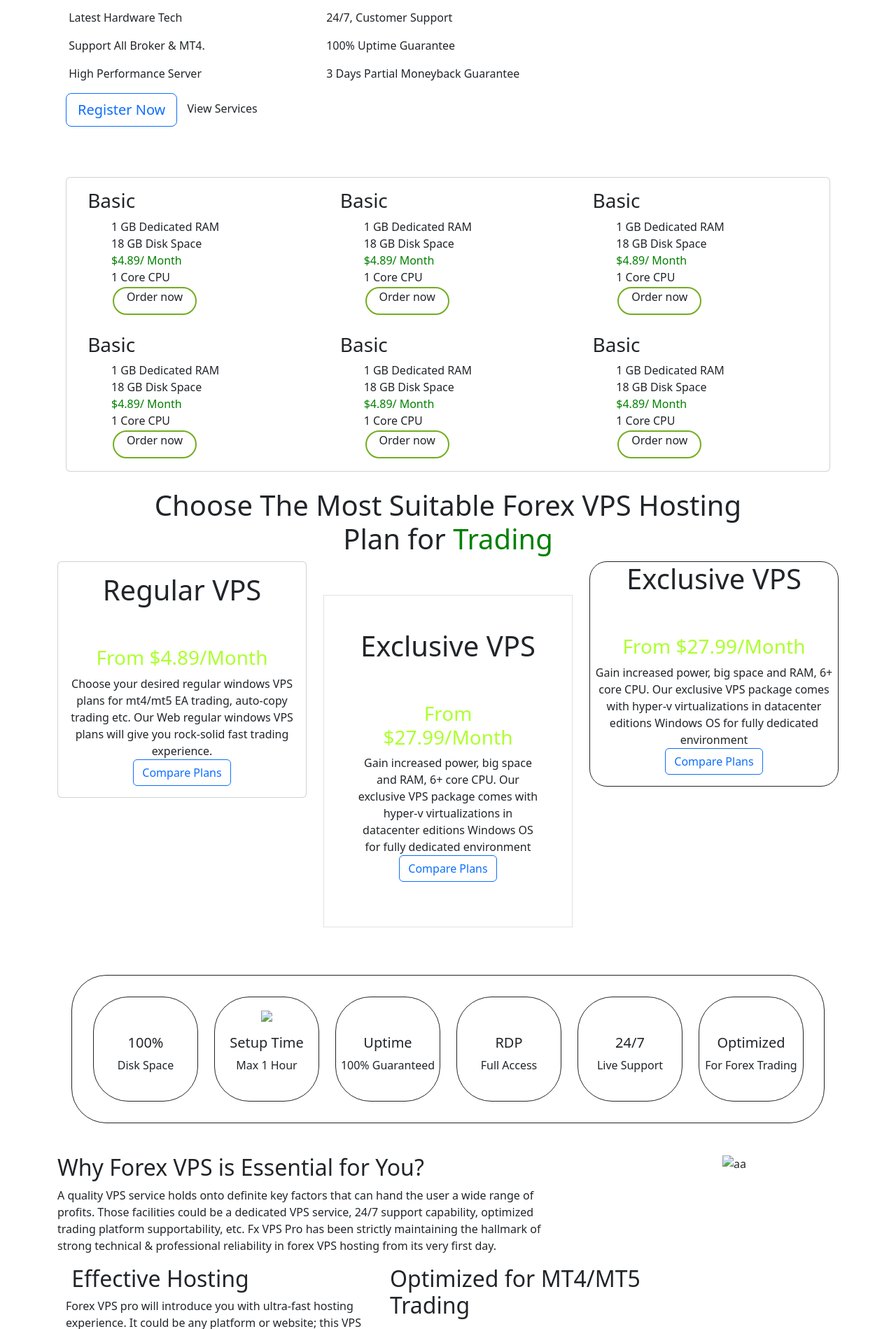
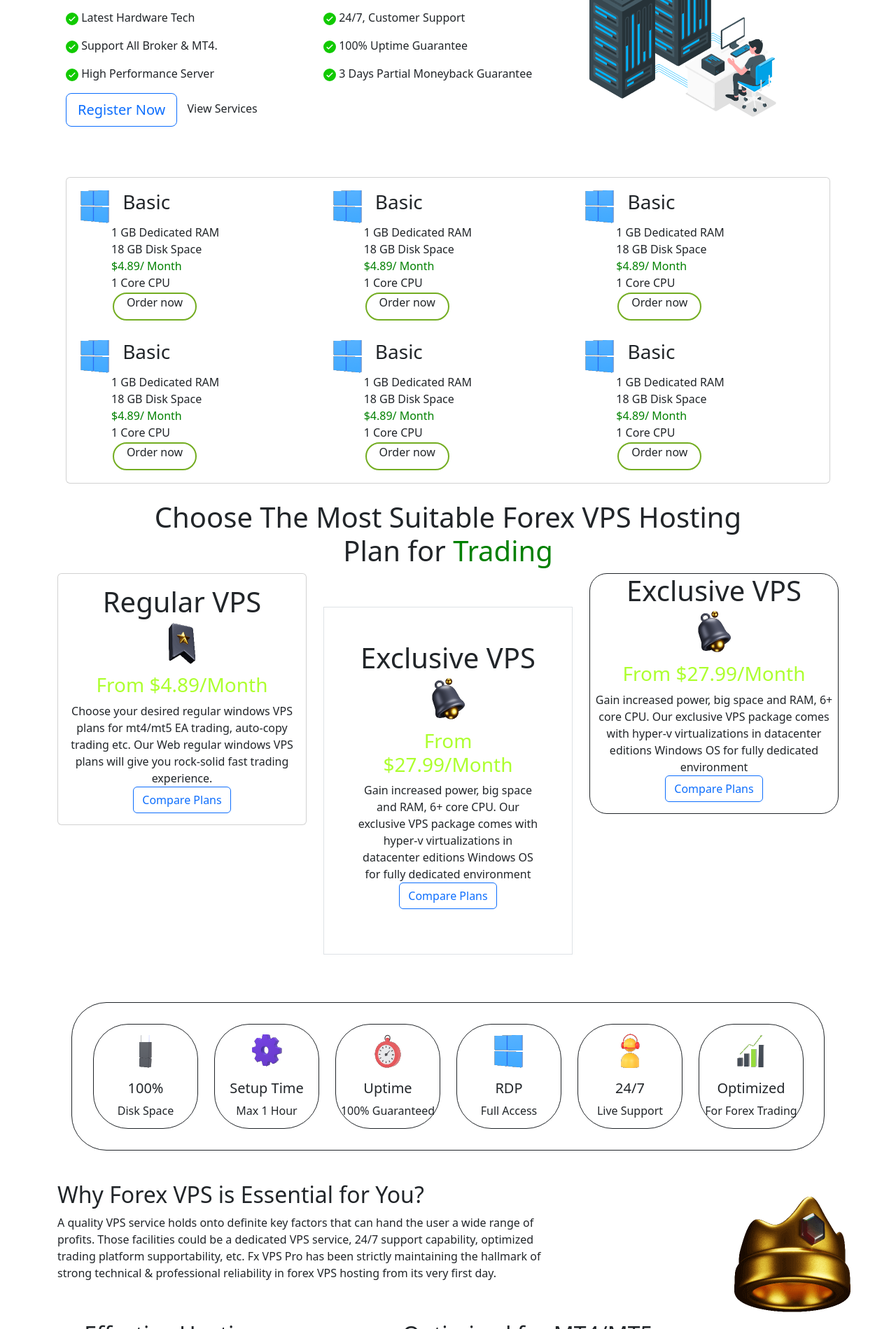
Before and after one commit to Jahangirruet/fxvpspro2, a plain HTML site: page index.html in a window 1280 px wide. Shown: the part 285-2184 px from the top of the page at 70% size. Drawn offline with Linux system fonts and the light colour scheme.

Commit message:
Update index.html

```diff
--- a/index.html
+++ b/index.html
@@ -21,17 +21,17 @@
           <ul class="nav">
             <li class="nav-item">
               <a class="nav-link text-white" href="#">
-                <img src="./img/blogs.svg" alt="" />
+                <img src="./blogs.svg" alt="" />
                 Blogs</a>
             </li>
             <li class="nav-item">
               <a class="nav-link text-white" href="#">
-                <img src="./img/cart.svg" alt="" /> View Cart
+                <img src="./cart.svg" alt="" /> View Cart
               </a>
             </li>
             <li class="nav-item">
               <a class="nav-link text-white" href="#">
-                <img src="./img/lang.svg" alt="" /> English
+                <img src="./lang.svg" alt="" /> English
               </a>
             </li>
           </ul>
@@ -42,7 +42,7 @@
     <nav style="  box-shadow: 5px 5px 5px rgb(239, 236, 236);"
       class="navbar navbar-expand-sm bg-light justify-content-center sticky-top">
       <ul class="nav">
-        <li class="nav-item"><a class="nav-link" href="#"> <img src="./img/logo.svg" alt=""></a></li>
+        <li class="nav-item"><a class="nav-link" href="#"> <img src="./logo.svg" alt=""></a></li>
         <li class="nav-item"><a class="nav-link" href="#"> PRICING</a></li>
         <li class="nav-item"><a class="nav-link" href="#"> BROKER LATENCY</a></li>
         <li class="nav-item"><a class="nav-link" href="#"> EXCL VPS</a></li>
@@ -77,14 +77,14 @@
               <div class="container">
                 <div class="row">
                   <div class="col-6">
-                    <p><img src="./img/circle.svg" alt=""> Latest Hardware Tech</p>
-                    <p><img src="./img/circle.svg" alt=""> Support All Broker & MT4.</p>
-                    <p><img src="./img/circle.svg" alt=""> High Performance Server</p>
+                    <p><img src="./circle.svg" alt=""> Latest Hardware Tech</p>
+                    <p><img src="./circle.svg" alt=""> Support All Broker & MT4.</p>
+                    <p><img src="./circle.svg" alt=""> High Performance Server</p>
                   </div>
                   <div class="col-6">
-                    <p><img src="./img/circle.svg" alt=""> 24/7, Customer Support</p>
-                    <p><img src="./img/circle.svg" alt=""> 100% Uptime Guarantee</p>
-                    <p><img src="./img/circle.svg" alt=""> 3 Days Partial Moneyback Guarantee</p>
+                    <p><img src="./circle.svg" alt=""> 24/7, Customer Support</p>
+                    <p><img src="./circle.svg" alt=""> 100% Uptime Guarantee</p>
+                    <p><img src="./circle.svg" alt=""> 3 Days Partial Moneyback Guarantee</p>
                   </div>
                 </div>
                 <div>
@@ -101,7 +101,7 @@
           </div>
         </div>
         <div class="col-4">
-          <img src="./img/Character.png" class="w-75">
+          <img src="./Character.png" class="w-75">
         </div>
       </div>
       <br>
@@ -112,7 +112,7 @@
           <div class="card-body">
             <div class="row">
               <div class="col-4">
-                <img src="./img/window.png" alt="">
+                <img src="./window.png" alt="">
                 <span style="display: inline-block; margin-left: 10px;">
                   <h3>Basic</h3>
                 </span>
@@ -135,7 +135,7 @@
               </div>
 
               <div class="col-4">
-                <img src="./img/window.png" alt="">
+                <img src="./window.png" alt="">
                 <span style="display: inline-block; margin-left: 10px;">
                   <h3>Basic</h3>
                 </span>
@@ -155,7 +155,7 @@
                 </div>
               </div>
               <div class="col-4">
-                <img src="./img/window.png" alt="">
+                <img src="./window.png" alt="">
                 <span style="display: inline-block; margin-left: 10px;">
                   <h3>Basic</h3>
                 </span>
@@ -178,7 +178,7 @@
             <br>
             <div class="row">
               <div class="col-4">
-                <img src="./img/window.png" alt="">
+                <img src="./window.png" alt="">
                 <span style="display: inline-block; margin-left: 10px;">
                   <h3>Basic</h3>
                 </span>
@@ -199,7 +199,7 @@
               </div>
 
               <div class="col-4">
-                <img src="./img/window.png" alt="">
+                <img src="./window.png" alt="">
                 <span style="display: inline-block; margin-left: 10px;">
                   <h3>Basic</h3>
                 </span>
@@ -219,7 +219,7 @@
                 </div>
               </div>
               <div class="col-4">
-                <img src="./img/window.png" alt="">
+                <img src="./window.png" alt="">
                 <span style="display: inline-block; margin-left: 10px;">
                   <h3>Basic</h3>
                 </span>
@@ -253,7 +253,7 @@
           <div class="card">
             <div class="card-body">
               <h1 class="card-title text-center">Regular VPS <br>
-                <img src="./img/bookmark-fav-dynamic-premium.png" alt="">
+                <img src="./bookmark-fav-dynamic-premium.png" alt="">
               </h1>
 
               <h3 class="text-center"><span style="color: greenyellow;">From $4.89/Month</span></h3>
@@ -269,7 +269,7 @@
           <div class="container p-5 my-5 border">
             <p class="h1 text-center">Exclusive VPS
               <br>
-              <img src="./img/bell-dynamic-premium.png" alt="">
+              <img src="./bell-dynamic-premium.png" alt="">
             </p>
             <h3 class="text-center"><span style="color: greenyellow;">From $27.99/Month </span></h3>
             <p class="text-center">
@@ -285,7 +285,7 @@
           <div id="rcorners3">
             <p class="h1 text-center">Exclusive VPS
               <br>
-              <img src="./img/bell-dynamic-premium.png" alt="">
+              <img src="./bell-dynamic-premium.png" alt="">
             </p>
             <h3 class="text-center"><span style="color: greenyellow;">From $27.99/Month </span></h3>
             <p class="text-center">
@@ -305,7 +305,7 @@
           <div class="col-2">
             <div id="rcorners4">
               <p class="text-center pt-2">
-                <img src="./img/Flash_drive_perspective_matte.png" alt="">
+                <img src="./Flash_drive_perspective_matte.png" alt="">
               </p>
               <p class="h5 text-center">100%</p>
               <p class="text-center">Disk Space</p>
@@ -314,7 +314,7 @@
           <div class="col-2">
             <div id="rcorners4">
               <p class="text-center pt-2">
-                <img src="./img/Settings_perspective_matte.png">
+                <img src="./Settings_perspective_matte.png">
               <p class="h5 text-center">Setup Time</p>
               <p class="text-center">Max 1 Hour </p>
             </div>
@@ -322,7 +322,7 @@
           <div class="col-2">
             <div id="rcorners4">
               <p class="text-center pt-2">
-                <img src="./img/Stopwatch_perspective_matte.png" alt="">
+                <img src="./Stopwatch_perspective_matte.png" alt="">
               </p>
               <p class="h5 text-center">Uptime</p>
               <p class="text-center">100% Guaranteed</p>
@@ -331,7 +331,7 @@
           <div class="col-2">
             <div id="rcorners4">
               <p class="text-center pt-2">
-                <img src="./img/window.png" alt="">
+                <img src="./window.png" alt="">
               </p>
               <p class="h5 text-center">RDP</p>
               <p class="text-center">Full Access</p>
@@ -340,7 +340,7 @@
           <div class="col-2">
             <div id="rcorners4">
               <p class="text-center pt-2">
-                <img src="./img/perspective_matte.png" alt="">
+                <img src="./perspective_matte.png" alt="">
               </p>
               <p class="h5 text-center">24/7</p>
               <p class="text-center">Live Support</p>
@@ -349,7 +349,7 @@
           <div class="col-2">
             <div id="rcorners4">
               <p class="text-center pt-2">
-                <img src="./img/Increase_perspective_matte.png" alt="">
+                <img src="./Increase_perspective_matte.png" alt="">
               </p>
               <p class="h5 text-center">Optimized</p>
               <p class="text-center">For Forex Trading</p>
@@ -376,7 +376,7 @@
           <div class="col-2"></div>
           <div class="col-2">
             <div class="justify-content-end">
-              <img src="./img/crown-dynamic-color.png" alt="aa">
+              <img src="./crown-dynamic-color.png" alt="aa">
             </div>
           </div>
         </div>
@@ -387,19 +387,19 @@
                 <div class="col-6">
                   <div>
                     <article>
-                      <h2> <img src="./img/circle.svg" alt=""> Effective Hosting</h2>
+                      <h2> <img src="./circle.svg" alt=""> Effective Hosting</h2>
                       <p>Forex VPS pro will introduce you with ultra-fast hosting experience. It could be any platform
                         or website; this VPS can deliver 3x faster speed than the regular server.</p>
                     </article>
                     <br>
                     <article>
-                      <h2> <img src="./img/circle.svg" alt="">Ultra-Low Latency</h2>
+                      <h2> <img src="./circle.svg" alt="">Ultra-Low Latency</h2>
                       <p>Forex VPS possesses the capacity of delivering the latency in a millisecond. Our data centers
                         are located at New York, London, Amsterdam, Montreal to ensure shortest latency time.</p>
                     </article>
                     <br>
                     <article>
-                      <h2> <img src="./img/circle.svg" alt="">100% Uptime</h2>
+                      <h2> <img src="./circle.svg" alt="">100% Uptime</h2>
                       <p>
                         Fx VPS guarantees 100% uptime at any cost. Even the time of power outage your business platform
                         will remain fully operational.
@@ -409,7 +409,7 @@
                 </div>
                 <div class="col-6">
                   <article>
-                    <h2> <img src="./img/circle.svg" alt="">Optimized for MT4/MT5 Trading
+                    <h2> <img src="./circle.svg" alt="">Optimized for MT4/MT5 Trading
                     </h2>
                     <p>
                       Our servers are technically optimized to run meta trader trading accounts. Forex trading is going
@@ -418,7 +418,7 @@
                   </article>
                   <br>
                   <article>
-                    <h2> <img src="./img/circle.svg" alt="">Latest Hardware Technology</h2>
+                    <h2> <img src="./circle.svg" alt="">Latest Hardware Technology</h2>
                     <p>
                       Forex VPS servers are featured with SSD (Solid State Disk) RAID-10 adroitness. This powerful
                       feature will enhance the speed of hosted website quality to a great extent
@@ -426,7 +426,7 @@
                   </article>
                   <br>
                   <article>
-                    <h2> <img src="./img/circle.svg" alt="">Continuous Security & Backup</h2>
+                    <h2> <img src="./circle.svg" alt="">Continuous Security & Backup</h2>
                     <p>
                       Our servers own enough technical resource to prevent any sort of security breach or cyber-attack.
                       Our backup system(DDoS) will keep your data intact.
```
